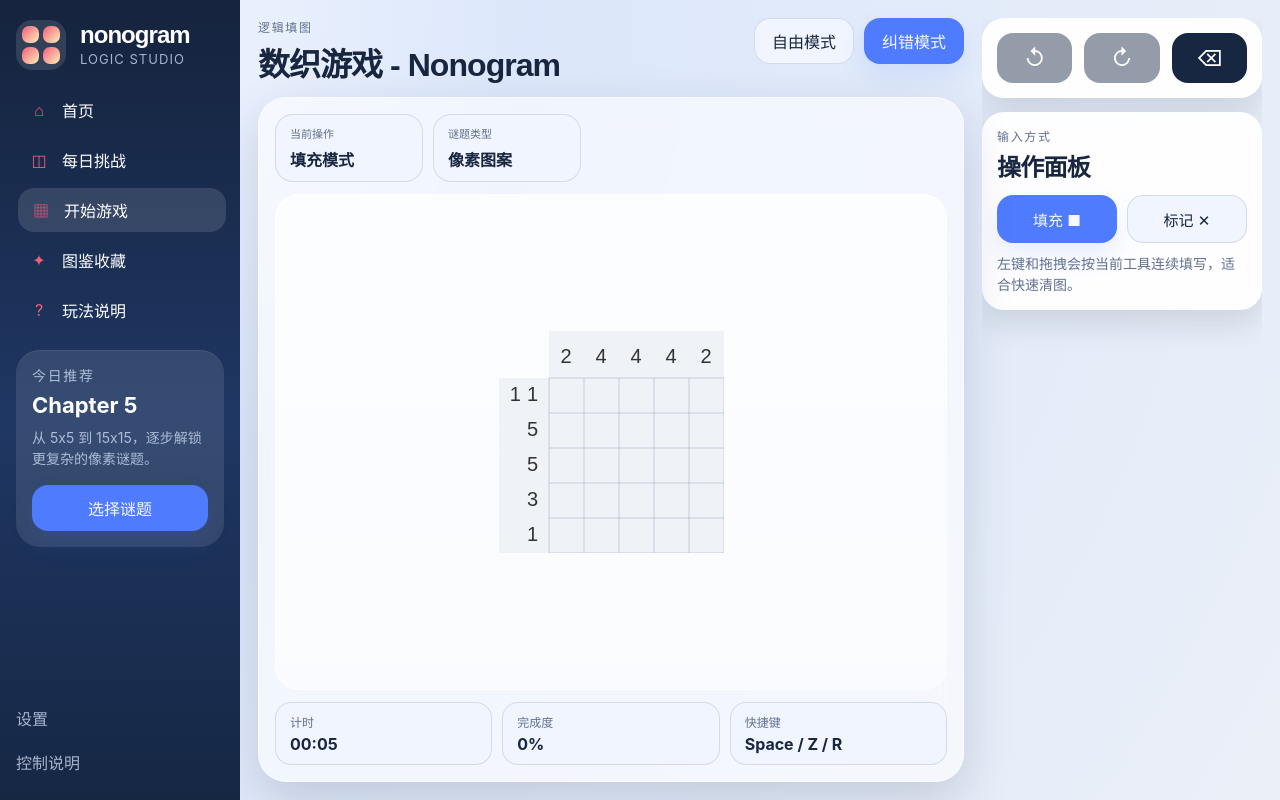
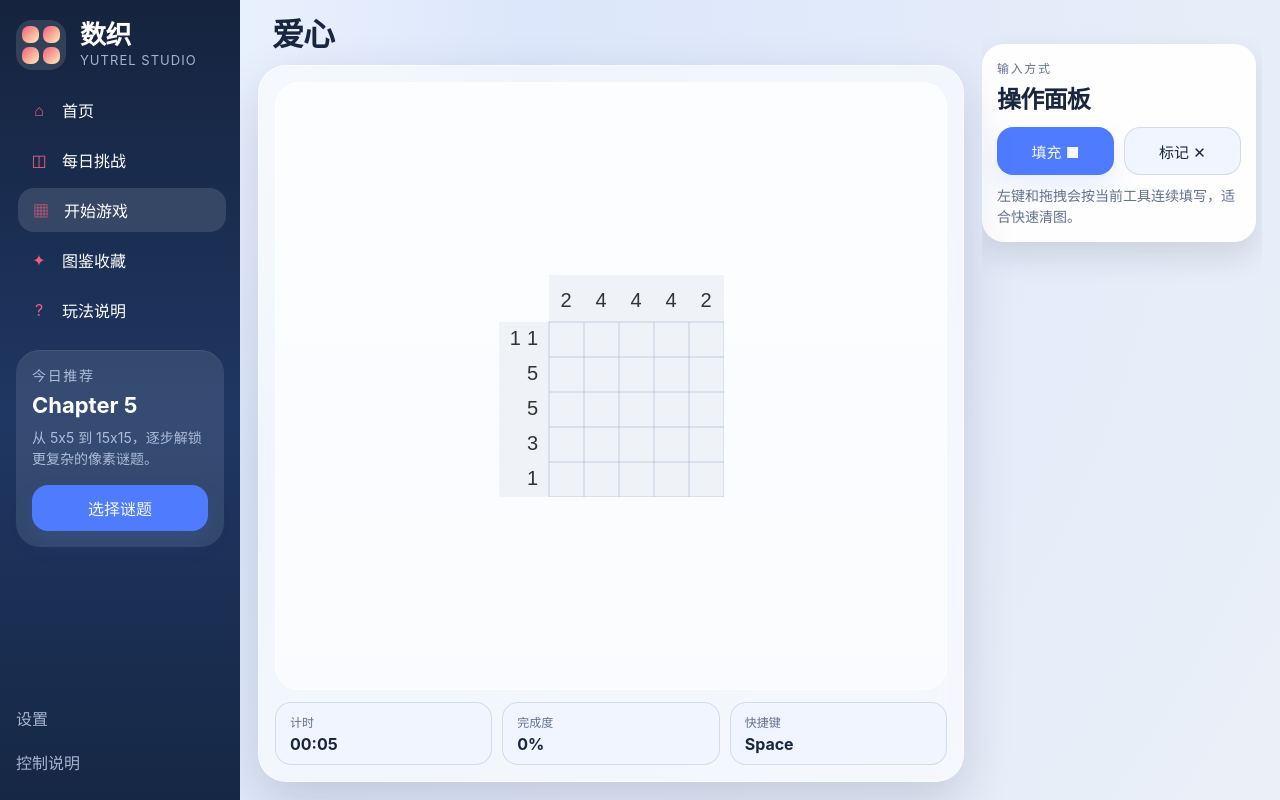
Before and after one commit to zerobut1/Nonogram, a website built with Vite: page index.html in a window 1280 px wide. Built offline with nearby package versions, Linux system fonts and the light colour scheme.

Commit message:
修改页面

```diff
--- a/index.html
+++ b/index.html
@@ -17,8 +17,8 @@
             <span></span>
           </div>
           <div class="brand-copy">
-            <strong>nonogram</strong>
-            <span>logic studio</span>
+            <strong>数织</strong>
+            <span>YUTREL STUDIO</span>
           </div>
         </div>
 
@@ -62,27 +62,11 @@
         <section class="board-stage">
           <header class="stage-topbar">
             <div>
-              <p class="eyebrow">逻辑填图</p>
-              <h1>数织游戏 - Nonogram</h1>
-            </div>
-            <div class="header-controls">
-              <button id="mode-free" class="btn stage-chip">自由模式</button>
-              <button id="mode-assist" class="btn stage-chip active">纠错模式</button>
+              <h1 id="current-puzzle-title">爱心</h1>
             </div>
           </header>
 
           <div class="board-shell">
-            <div class="board-meta">
-              <div class="meta-pill">
-                <span>当前操作</span>
-                <strong id="current-tool-label">填充模式</strong>
-              </div>
-              <div class="meta-pill">
-                <span>谜题类型</span>
-                <strong>像素图案</strong>
-              </div>
-            </div>
-
             <div class="game-board-wrapper">
               <canvas id="game-canvas"></canvas>
             </div>
@@ -98,19 +82,13 @@
               </div>
               <div class="board-status">
                 <span>快捷键</span>
-                <strong>Space / Z / R</strong>
+                <strong>Space</strong>
               </div>
             </footer>
           </div>
         </section>
 
         <aside class="control-rail">
-          <section class="rail-toolbar">
-            <button id="btn-undo" class="icon-btn" disabled aria-label="撤销">↺</button>
-            <button id="btn-redo" class="icon-btn" disabled aria-label="重做">↻</button>
-            <button id="btn-clear" class="icon-btn" aria-label="清空">⌫</button>
-          </section>
-
           <section class="rail-panel">
             <div class="panel-heading">
               <p class="eyebrow">输入方式</p>
--- a/src/main.ts
+++ b/src/main.ts
@@ -1,7 +1,7 @@
 import { Game } from './core/Game';
 import { Renderer } from './ui/Renderer';
 import { PRESETS, getPuzzlesByDifficulty } from './data/presets';
-import { Position, CellState, GameMode } from './types/index';
+import { Position, CellState } from './types/index';
 import './style.css';
 
 // 游戏实例
@@ -10,7 +10,6 @@ let renderer: Renderer | null = null;
 
 // 状态
 let currentPuzzleIndex = 0;
-let currentGameMode: GameMode = 'assist';
 let isFillMode = true;
 let isDragging = false;
 let dragState: 'fill' | 'mark' | null = null;
@@ -19,16 +18,11 @@ let lastCell: Position | null = null;
 // DOM 元素
 const canvas = document.getElementById('game-canvas') as HTMLCanvasElement;
 const btnMenu = document.getElementById('btn-menu') as HTMLButtonElement;
-const btnUndo = document.getElementById('btn-undo') as HTMLButtonElement;
-const btnRedo = document.getElementById('btn-redo') as HTMLButtonElement;
-const btnClear = document.getElementById('btn-clear') as HTMLButtonElement;
-const modeFree = document.getElementById('mode-free') as HTMLButtonElement;
-const modeAssist = document.getElementById('mode-assist') as HTMLButtonElement;
 const modeFill = document.getElementById('mode-fill') as HTMLButtonElement;
 const modeMark = document.getElementById('mode-mark') as HTMLButtonElement;
 const timerDisplay = document.getElementById('timer') as HTMLSpanElement;
 const progressDisplay = document.getElementById('progress') as HTMLSpanElement;
-const currentToolLabel = document.getElementById('current-tool-label') as HTMLSpanElement;
+const currentPuzzleTitle = document.getElementById('current-puzzle-title') as HTMLHeadingElement;
 const menuModal = document.getElementById('menu-modal') as HTMLDivElement;
 const winModal = document.getElementById('win-modal') as HTMLDivElement;
 const btnCloseMenu = document.getElementById('btn-close-menu') as HTMLButtonElement;
@@ -48,7 +42,7 @@ function initGame(puzzleIndex: number = 0): void {
   }
 
   // 创建新游戏
-  game = new Game(PRESETS[puzzleIndex], { mode: currentGameMode });
+  game = new Game(PRESETS[puzzleIndex], { mode: 'assist' });
 
   // 创建渲染器
   if (!renderer) {
@@ -77,17 +71,15 @@ function initGame(puzzleIndex: number = 0): void {
 // 更新 UI
 function updateUI(): void {
   if (!game) return;
-
-  // 更新按钮状态
-  btnUndo.disabled = !game.canUndo();
-  btnRedo.disabled = !game.canRedo();
+  const currentPuzzle = PRESETS[currentPuzzleIndex];
 
   // 更新计时器
   timerDisplay.textContent = game.formatTime();
 
   // 更新进度
   progressDisplay.textContent = `${game.getProgress()}%`;
-  currentToolLabel.textContent = isFillMode ? '填充模式' : '标记模式';
+  currentPuzzleTitle.textContent = currentPuzzle.name;
+  document.title = `${currentPuzzle.name} - 数织`;
 }
 
 // 设置 Canvas 事件
@@ -165,22 +157,6 @@ function setFillMode(fill: boolean): void {
     modeFill.classList.remove('active');
     modeMark.classList.add('active');
   }
-
-  currentToolLabel.textContent = fill ? '填充模式' : '标记模式';
-}
-
-function setGameMode(mode: GameMode): void {
-  currentGameMode = mode;
-
-  if (mode === 'assist') {
-    modeAssist.classList.add('active');
-    modeFree.classList.remove('active');
-  } else {
-    modeAssist.classList.remove('active');
-    modeFree.classList.add('active');
-  }
-
-  initGame(currentPuzzleIndex);
 }
 
 // 显示菜单
@@ -284,11 +260,6 @@ function nextPuzzle(): void {
 // 事件监听
 btnMenu.addEventListener('click', showMenu);
 btnCloseMenu.addEventListener('click', hideMenu);
-btnUndo.addEventListener('click', () => game?.undo());
-btnRedo.addEventListener('click', () => game?.redo());
-btnClear.addEventListener('click', () => game?.clear());
-modeFree.addEventListener('click', () => setGameMode('free'));
-modeAssist.addEventListener('click', () => setGameMode('assist'));
 modeFill.addEventListener('click', () => setFillMode(true));
 modeMark.addEventListener('click', () => setFillMode(false));
 btnCloseWin.addEventListener('click', hideWinModal);
--- a/src/style.css
+++ b/src/style.css
@@ -102,9 +102,9 @@ select {
 
 .brand-copy strong {
   font-family: var(--font-display);
-  font-size: 24px;
+  font-size: 26px;
   line-height: 1;
-  letter-spacing: -0.04em;
+  letter-spacing: -0.02em;
 }
 
 .brand-copy span {
@@ -209,6 +209,7 @@ select {
   align-items: flex-start;
   gap: 16px;
   margin-bottom: 12px;
+  padding-left: 14px;
 }
 
 .stage-topbar h1,
@@ -219,6 +220,7 @@ select {
 
 .stage-topbar h1 {
   font-size: 32px;
+  line-height: 1.1;
 }
 
 .eyebrow {
@@ -227,12 +229,6 @@ select {
   font-size: 12px;
   letter-spacing: 0.14em;
   text-transform: uppercase;
-}
-
-.header-controls {
-  display: flex;
-  gap: 10px;
-  flex-wrap: wrap;
 }
 
 .board-shell {
@@ -246,28 +242,6 @@ select {
   min-height: 0;
   display: flex;
   flex-direction: column;
-}
-
-.board-meta {
-  display: flex;
-  gap: 10px;
-  margin-bottom: 12px;
-  flex-wrap: wrap;
-}
-
-.meta-pill {
-  min-width: 148px;
-  padding: 10px 14px;
-  border-radius: 18px;
-  background: var(--surface-alt);
-  border: 1px solid var(--line-color);
-}
-
-.meta-pill span {
-  display: block;
-  font-size: 11px;
-  color: var(--text-muted);
-  margin-bottom: 6px;
 }
 
 .game-board-wrapper {
@@ -325,21 +299,16 @@ select {
   min-height: 0;
   overflow: hidden;
   justify-content: flex-start;
+  padding-top: 26px;
 }
 
-.rail-toolbar,
 .rail-panel {
   padding: 14px;
   border-radius: 22px;
   background: var(--surface);
   border: 1px solid rgba(255, 255, 255, 0.52);
   box-shadow: var(--shadow-card);
-}
-
-.rail-toolbar {
-  display: grid;
-  grid-template-columns: repeat(3, 1fr);
-  gap: 12px;
+  margin-right: 6px;
 }
 
 .panel-heading {
@@ -617,6 +586,7 @@ select {
     display: grid;
     grid-template-columns: repeat(3, minmax(0, 1fr));
     align-items: start;
+    padding-top: 8px;
   }
 
 }
@@ -628,6 +598,7 @@ select {
 
   .stage-topbar {
     flex-direction: column;
+    padding-left: 6px;
   }
 
   .stage-topbar h1 {
@@ -635,7 +606,6 @@ select {
   }
 
   .board-shell,
-  .rail-toolbar,
   .rail-panel,
   .modal-content {
     padding: 16px;
@@ -654,10 +624,6 @@ select {
     grid-template-columns: 1fr;
   }
 
-  .rail-toolbar {
-    grid-template-columns: repeat(3, 1fr);
-  }
-
   .puzzle-list {
     grid-template-columns: repeat(2, minmax(0, 1fr));
   }
```
